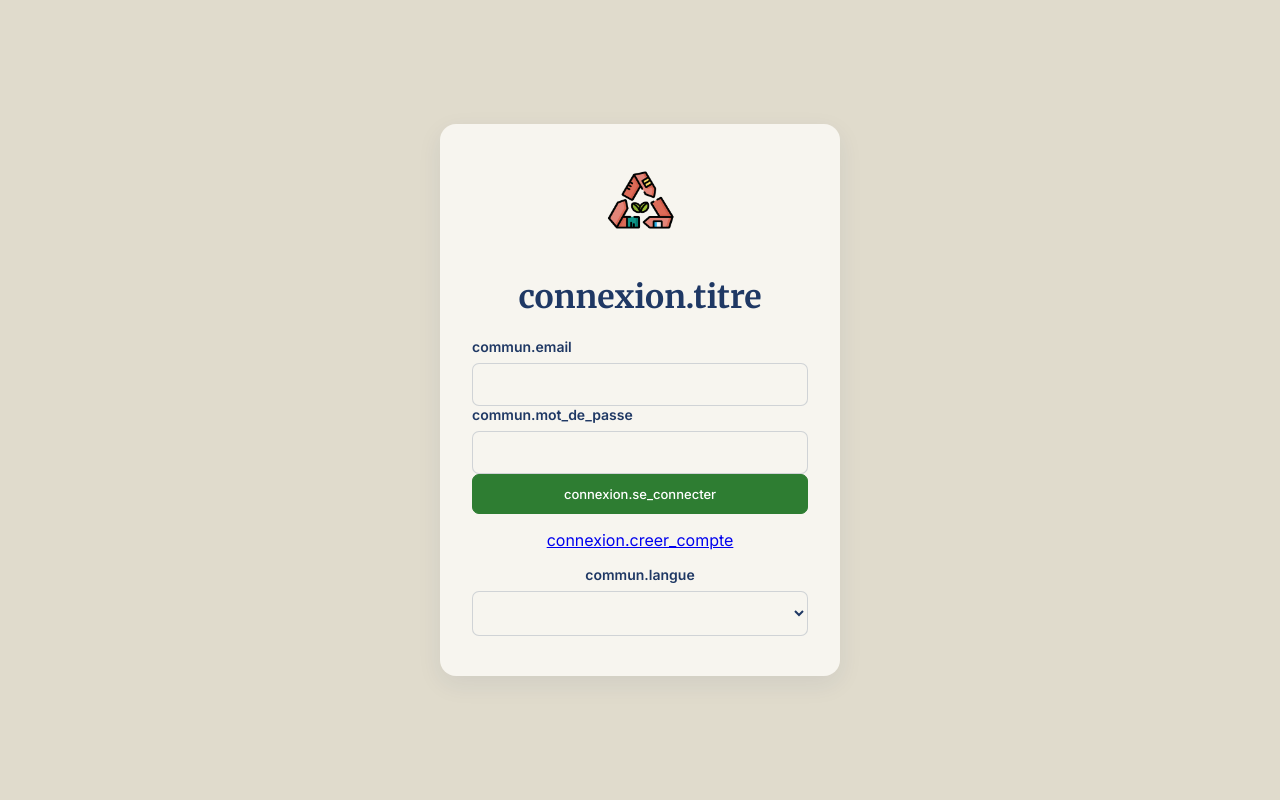
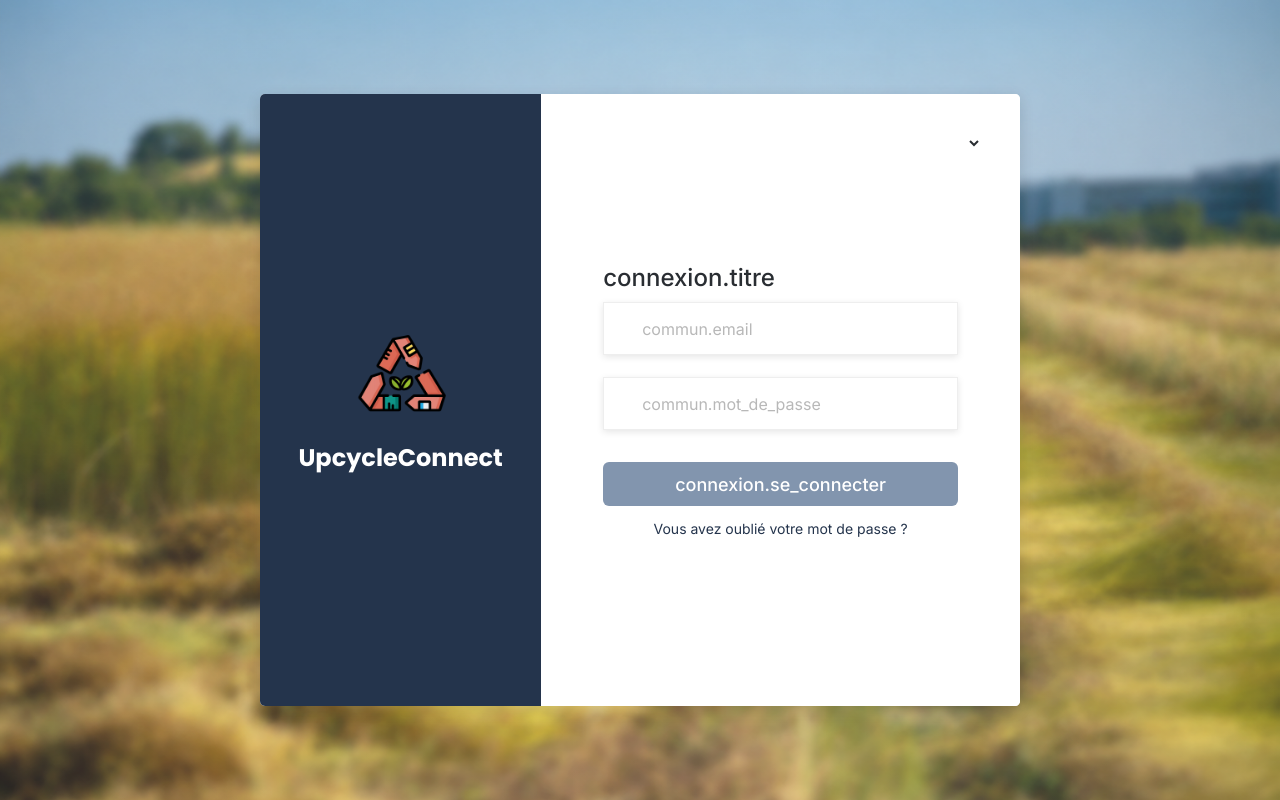
Before and after one commit to linaoueslati03/upcycleconnect-pa, a PHP site: page /connexion.php in a window 1280 px wide. Run offline with PHP 8.4, Linux system fonts and the light colour scheme; lists and menus that the app fills with data are empty.

Commit message:
Feat (css :J'ai refait leb css de la page connexion

```diff
--- a/front/assets/css/connexion.css
+++ b/front/assets/css/connexion.css
@@ -1,29 +1,186 @@
+
 .page-connexion {
+    min-height: 100vh;
+    margin: 0;
     display: flex;
     align-items: center;
     justify-content: center;
-    padding: 16px;
+    padding: 30px;
+    background:
+        linear-gradient(rgba(255, 255, 255, 0.12), rgba(255, 255, 255, 0.12)),
+        url("../img/fond.png") center / cover no-repeat;
 }
 
 .carte-connexion {
     width: 100%;
-    max-width: 400px;
-    padding: 40px 32px;
-    background: #f7f5ef;
-    border-radius: 16px;
-    box-shadow: 0 8px 24px rgba(31, 56, 100, 0.08);
+    max-width: 760px;
+    min-height: 612px;
+    display: grid;
+    grid-template-columns: 37% 63%;
+    padding: 0;
+    background: #fff;
+    border-radius: 5px;
+    overflow: hidden;
+    box-shadow: 0 4px 15px rgba(0, 0, 0, 0.12);
+}
+
+.panneau-logo {
+    background: #24344c;
+    display: flex;
+    flex-direction: column;
+    align-items: center;
+    justify-content: center;
+    padding: 25px;
+}
+
+.panneau-logo img {
+    display: block;
+    width: 160px;
+    max-width: 100%;
+    height: auto;
+    margin: 0 0 8px;
+}
+
+.panneau-logo h2 {
+    margin: 0;
+    color: #fff;
+    font-family: "Poppins", sans-serif;
+    font-size: 24px;
+    font-weight: 700;
     text-align: center;
 }
 
-.carte-connexion img {
-    width: 120px;
-    margin-bottom: 8px;
+.panneau-formulaire {
+    position: relative;
+    display: flex;
+    flex-direction: column;
+    justify-content: center;
+    padding: 70px 62px;
+    background: #fff;
 }
 
-.carte-connexion form {
-    text-align: left;
+.choix-langue {
+    position: absolute;
+    top: 38px;
+    right: 38px;
 }
 
-.carte-connexion .button-submit {
+.choix-langue label {
+    display: none;
+}
+
+.choix-langue select {
+    border: none;
+    background: transparent;
+    color: #292d32;
+    font-family: "Inter", sans-serif;
+    font-size: 16px;
+    cursor: pointer;
+}
+
+.panneau-formulaire h1 {
+    margin: 0 0 10px;
+    color: #292d32;
+    font-family: "Inter", sans-serif;
+    font-size: 24px;
+    font-weight: 500;
+}
+
+.panneau-formulaire form {
+    display: flex;
+    flex-direction: column;
+    gap: 22px;
+}
+
+.panneau-formulaire .form-group {
+    margin: 0;
+}
+
+.panneau-formulaire input {
     width: 100%;
+    height: 53px;
+    padding: 0 38px;
+    box-sizing: border-box;
+    border: 1px solid #eee;
+    border-radius: 0;
+    background: #fff;
+    box-shadow: 0 2px 7px rgba(0, 0, 0, 0.10);
+    color: #292d32;
+    font-family: "Inter", sans-serif;
+    font-size: 16px;
+    outline: none;
 }
+
+.panneau-formulaire input::placeholder {
+    color: #b8b8b8;
+}
+
+.panneau-formulaire input:focus {
+    border-color: #8295ae;
+}
+
+.panneau-formulaire .button-submit {
+    width: 100%;
+    height: 44px;
+    margin-top: 10px;
+    border: none;
+    border-radius: 6px;
+    background: #8295ae;
+    color: #fff;
+    font-family: "Inter", sans-serif;
+    font-size: 18px;
+    font-weight: 500;
+    cursor: pointer;
+}
+
+.panneau-formulaire .button-submit:hover {
+    background: #6f839d;
+}
+
+.mot-de-passe-oublie {
+    margin: 14px 0 0;
+    text-align: center;
+    font-size: 14px;
+}
+
+.mot-de-passe-oublie a {
+    color: #24344c;
+    text-decoration: none;
+}
+
+.mot-de-passe-oublie a:hover {
+    text-decoration: underline;
+}
+
+.panneau-formulaire .erreur {
+    color: #c62828;
+    font-size: 14px;
+}
+
+@media (max-width: 650px) {
+    .page-connexion {
+        padding: 20px;
+    }
+
+    .carte-connexion {
+        max-width: 420px;
+        grid-template-columns: 1fr;
+        min-height: auto;
+    }
+
+    .panneau-logo {
+        min-height: 180px;
+    }
+
+    .panneau-logo img {
+        width: 100px;
+    }
+
+    .panneau-logo h2 {
+        font-size: 20px;
+    }
+
+    .panneau-formulaire {
+        padding: 80px 25px 35px;
+    }
+}
--- a/front/connexion.php
+++ b/front/connexion.php
@@ -1,16 +1,24 @@
+
 <!DOCTYPE html>
 <html lang="fr">
 
 <head>
     <meta charset="utf-8">
     <meta name="viewport" content="width=device-width, initial-scale=1">
+
     <title data-titre="connexion.titre">UpcycleConnect</title>
-    <!-- Polices de la charte graphique (Google Fonts) -->
+
     <link rel="preconnect" href="https://fonts.googleapis.com">
     <link rel="preconnect" href="https://fonts.gstatic.com" crossorigin>
-    <link rel="stylesheet" href="https://fonts.googleapis.com/css2?family=Inter:wght@400;500;600&family=Merriweather:wght@400;700&family=Poppins:wght@500;600;700&display=swap">
+
+    <link
+        rel="stylesheet"
+        href="https://fonts.googleapis.com/css2?family=Inter:wght@400;500;600&family=Merriweather:wght@400;700&family=Poppins:wght@500;600;700&display=swap"
+    >
+
     <link rel="stylesheet" href="assets/css/style.css">
     <link rel="stylesheet" href="assets/css/connexion.css">
+
     <script src="assets/js/config.js"></script>
     <script src="assets/js/api.js"></script>
     <script src="https://unpkg.com/vue@3.5.13/dist/vue.global.prod.js"></script>
@@ -19,36 +27,112 @@
 <body class="page-connexion">
 
     <div id="app" class="carte-connexion">
-        <img src="assets/img/LOGO-pa.png" alt="UpcycleConnect">
-        <h1>{{ t('connexion.titre') }}</h1>
 
-        <form @submit.prevent="seConnecter">
-            <div class="form-group">
-                <label for="email">{{ t('commun.email') }}</label>
-                <input type="email" id="email" v-model="email" autocomplete="username" required>
+        <div class="panneau-logo">
+
+            <img
+                src="assets/img/LOGO-pa.png"
+                alt="Logo UpcycleConnect"
+            >
+
+            <h2>UpcycleConnect</h2>
+
+        </div>
+
+
+        <div class="panneau-formulaire">
+
+            <div class="choix-langue">
+
+                <label for="langue">
+                    {{ t('commun.langue') }}
+                </label>
+
+                <select
+                    id="langue"
+                    :value="langueCourante()"
+                    @change="changerLangue($event.target.value)"
+                >
+
+                    <option
+                        v-for="l in langues"
+                        :key="l.code"
+                        :value="l.code"
+                    >
+                        {{ l.libelle }}
+                    </option>
+
+                </select>
+
             </div>
 
-            <div class="form-group">
-                <label for="mot-de-passe">{{ t('commun.mot_de_passe') }}</label>
-                <input type="password" id="mot-de-passe" v-model="motDePasse" autocomplete="current-password" required>
-            </div>
 
-            <p v-if="erreur" class="erreur">{{ erreur }}</p>
+            <h1>{{ t('connexion.titre') }}</h1>
 
-            <button type="submit" class="button-submit">{{ t('connexion.se_connecter') }}</button>
-        </form>
 
-        <p><a href="inscription.php">{{ t('connexion.creer_compte') }}</a></p>
+            <form @submit.prevent="seConnecter">
 
-        <div class="form-group">
-            <label for="langue">{{ t('commun.langue') }}</label>
-            <select id="langue" :value="langueCourante()" @change="changerLangue($event.target.value)">
-                <option v-for="l in langues" :key="l.code" :value="l.code">{{ l.libelle }}</option>
-            </select>
+                <div class="form-group">
+
+                    <input
+                        type="email"
+                        id="email"
+                        v-model="email"
+                        :placeholder="t('commun.email')"
+                        autocomplete="username"
+                        required
+                    >
+
+                </div>
+
+
+                <div class="form-group">
+
+                    <input
+                        type="password"
+                        id="mot-de-passe"
+                        v-model="motDePasse"
+                        :placeholder="t('commun.mot_de_passe')"
+                        autocomplete="current-password"
+                        required
+                    >
+
+                </div>
+
+
+                <p
+                    v-if="erreur"
+                    class="erreur"
+                >
+                    {{ erreur }}
+                </p>
+
+
+                <button
+                    type="submit"
+                    class="button-submit"
+                >
+                    {{ t('connexion.se_connecter') }}
+                </button>
+
+            </form>
+
+
+            <p class="mot-de-passe-oublie">
+
+                <a href="mot-de-passe-oublie.php">
+                    Vous avez oublié votre mot de passe ?
+                </a>
+
+            </p>
+
         </div>
+
     </div>
 
+
     <script src="assets/js/connexion.js"></script>
+
 </body>
 
 </html>
```
Also changed, not shown: front/assets/img/fond.png (added), package-lock.json (added).
